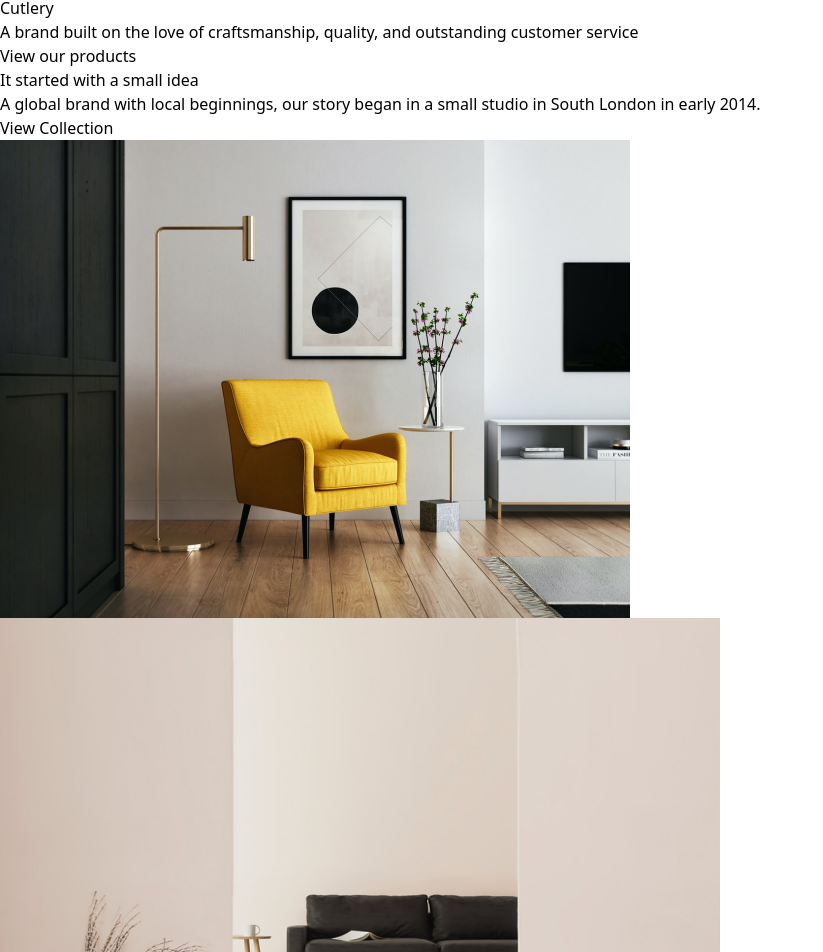
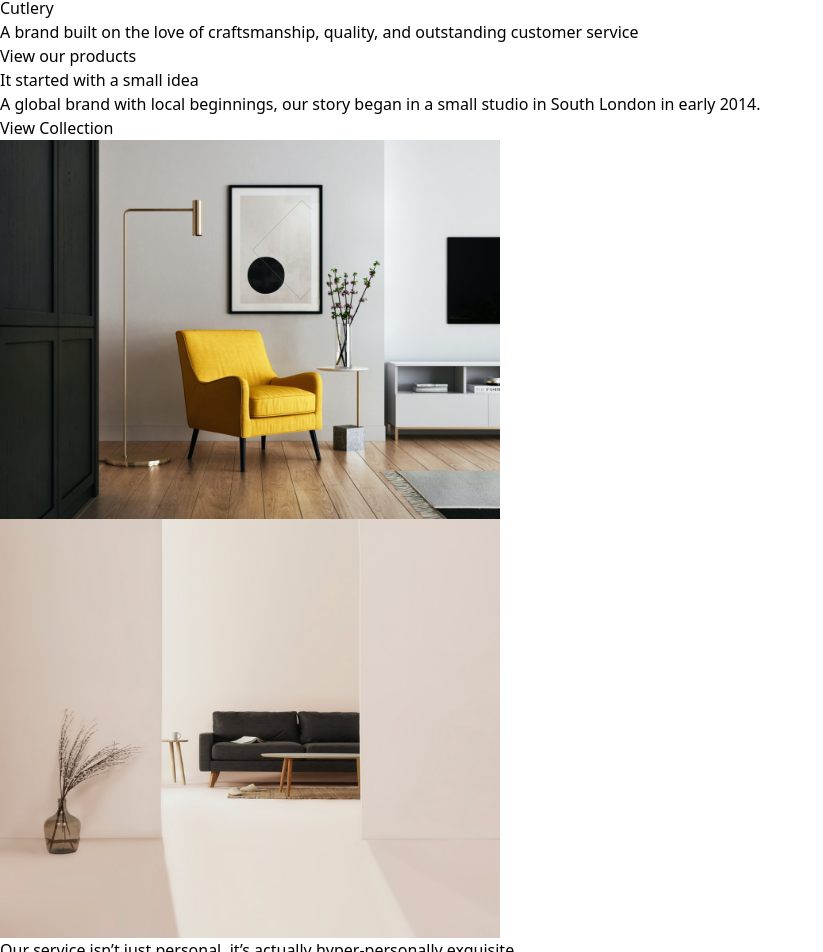
Before and after one commit to subraansari/Hackathon-2-template2, a Next.js app: page /about in a window 1280 px wide. Shown: the part 297-1249 px from the top of the page, without its empty margins (0-823 px from the left). Built offline with nearby package versions, Linux system fonts and the light colour scheme.

Commit message:
Update page.tsx

```diff
--- a/src/app/about/page.tsx
+++ b/src/app/about/page.tsx
@@ -1,4 +1,7 @@
+
+
 import React from "react";
+import Image from "next/image";
 
 const About = () => {
   return (
@@ -27,24 +30,28 @@ const About = () => {
           </button>
         </div>
         <div className="w-full md:w-2/5">
-          <img
+          <Image
             src="/About main.png"
             alt="About main"
             className="w-full transition-transform duration-300 ease-in-out hover:scale-105 hover:translate-y-1"
+            width={500}
+            height={300}
           />
         </div>
       </div>
 
       {/* Service Section */}
       <div className="flex flex-col md:flex-row w-full h-auto items-center px-4 py-16 space-y-8 md:space-y-0">
-        <img
+        <Image
           src="/About second.png"
           alt="Service"
           className="w-full md:w-2/5 transition-transform duration-300 ease-in-out hover:scale-105 hover:translate-y-1"
+          width={500}
+          height={300}
         />
         <div className="border-2 bg-[#f9f9f9] w-full md:w-3/5 p-8 md:p-20 h-[552px]">
           <h1 className="text-xl md:text-2xl text-custom-purple">
-            Our service isn&lsquo;t just personal, it&lsquo;s actually hyper-personally exquisite
+            Our service isn’t just personal, it’s actually hyper-personally exquisite
           </h1>
           <p className="text-custom-purple mt-6">
             When we started Avion, the idea was simple. Make high-quality furniture affordable and available for the
@@ -85,10 +92,12 @@ const About = () => {
               key={index}
               className="bg-gray-200 w-72 h-auto rounded-sm px-6 py-8 text-center"
             >
-              <img
+              <Image
                 src={item.img}
                 alt={item.title}
                 className="mx-auto transition-transform duration-300 ease-in-out hover:scale-105 hover:translate-y-1"
+                width={24}
+                height={24}
               />
               <h1 className="text-custom-purple text-lg mt-4">{item.title}</h1>
               <p className="text-custom-purple mt-4">{item.desc}</p>
@@ -110,7 +119,7 @@ const About = () => {
               placeholder="you@gmail.com"
               className="bg-gray-100 w-80 h-12 p-5 rounded-sm"
             />
-            <button className="bg-custom-purple h-12 w-32 rounded-sm text-white">Sign Up</button>
+            <button className="bg-custom-purple h-12 w-32 rounded-sm bg-[#2A254B] text-white">Sign Up</button>
           </div>
         </div>
       </div>
```
